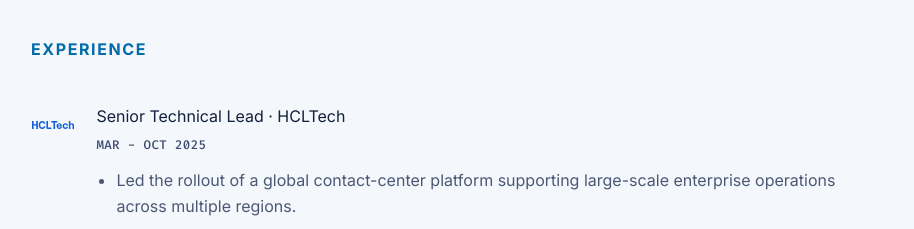
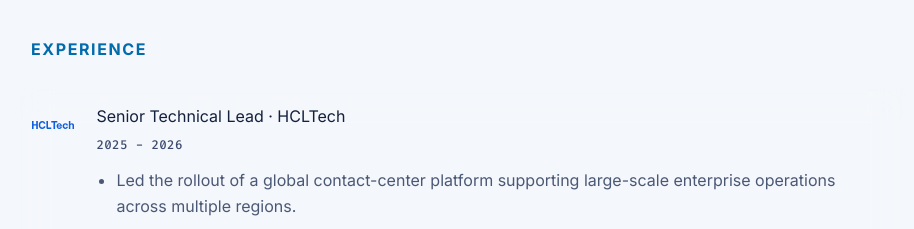
Before and after one commit to kurtluu/portfolio, a React (Vite) app in the folder react-ts-site/: page / in a window 1280 px wide. Shown: the part 800-1029 px from the top of the page, without its empty margins (179-1093 px from the left). Built offline with nearby package versions, Linux system fonts and the light colour scheme.

Commit message:
Update HCL dates

```diff
--- a/react-ts-site/src/App.tsx
+++ b/react-ts-site/src/App.tsx
@@ -43,7 +43,7 @@
 
 const timeline: TimelineItem[] = [
   {
-    period: "MAR - OCT 2025",
+    period: "2025 - 2026",
     title: "Senior Technical Lead · HCLTech",
     company: "HCLTech",
     companyUrl: "https://www.hcltech.com/",
```
